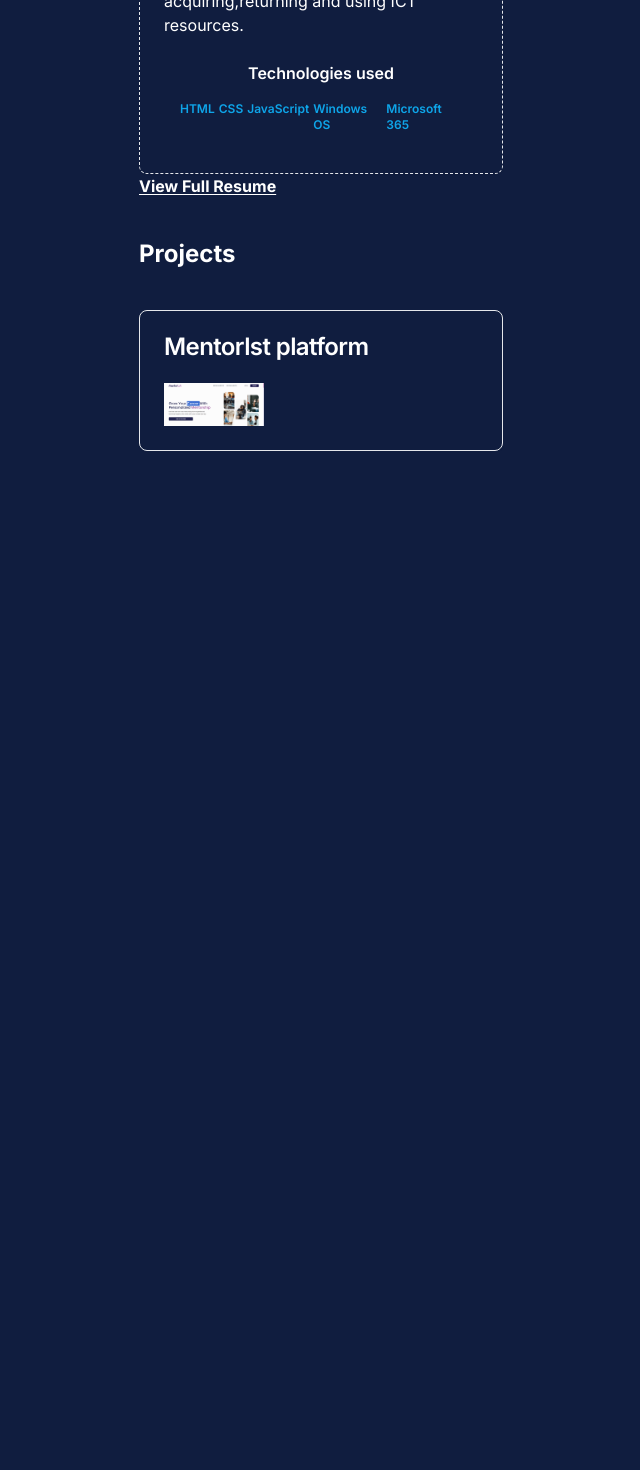
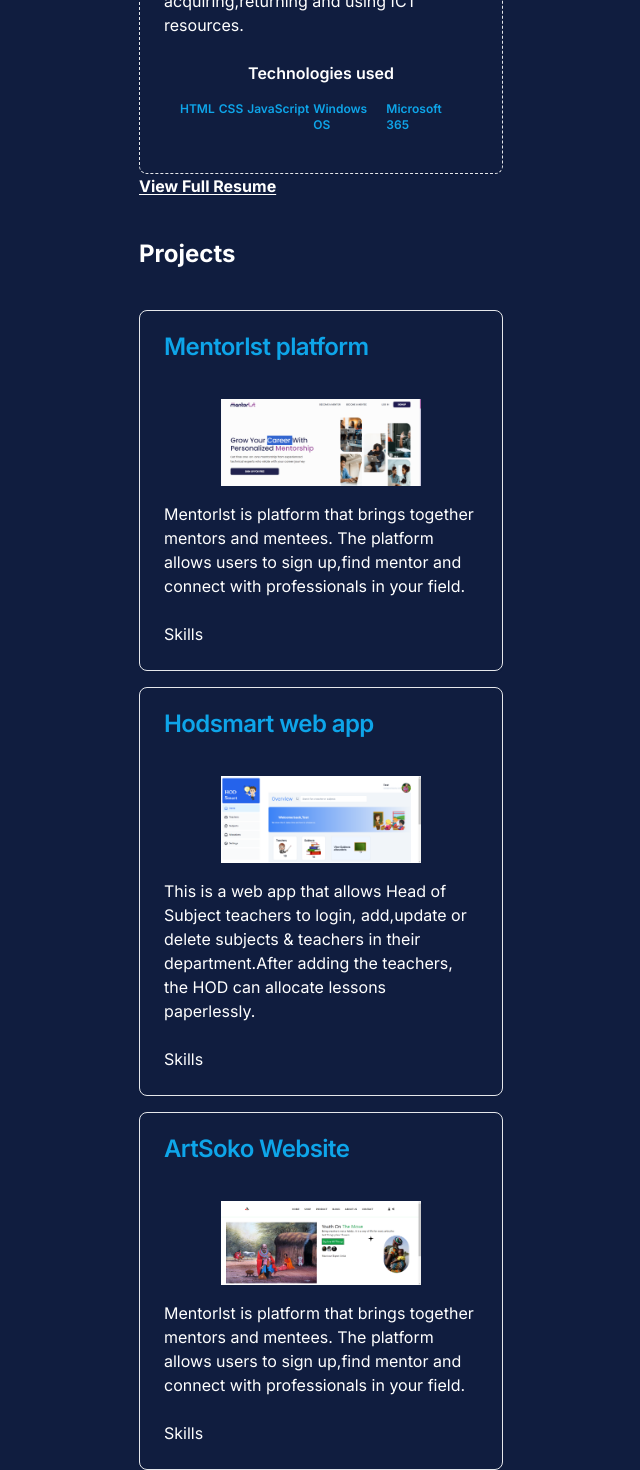
Before and after one commit to matthewkuria/myportifolio, a Next.js app: page / in a window 1280 px wide. Shown: the part 1106-2576 px from the top of the page, without its empty margins (329-969 px from the left). Before the commit the page ends 1557 px from the top, so only its background shows below. Built offline with nearby package versions, Linux system fonts and the light colour scheme.

Commit message:
Add the HOdsmart web app project card

```diff
--- a/app/page.tsx
+++ b/app/page.tsx
@@ -68,23 +68,77 @@
       </section>
       <section id="projects" className="">
         <p className="my-10 font-bold text-2xl">Projects</p>
-        <Card>
+        <Card className="my-4">
           <CardHeader>
-            <CardTitle>Mentorlst platform</CardTitle>
+            <CardTitle className="text-sky-500">Mentorlst platform</CardTitle>
           </CardHeader>
-          <CardContent>
-            <div className="image-div">
+          <CardContent className="flex flex-col items-center justify-center">
+            <div className="image-div p-4">
               <Image
                 src="/mentorlst.png"
-                width={100}
-                height={100}
+                width={200}
+                height={200}
                 alt="The mentorlst platform image"
               />
             </div>
             <div className="content-div">
-
+              <p>Mentorlst is platform that brings together mentors and mentees.
+                The platform allows users to  sign up,find mentor and connect
+                with professionals in your field.
+              </p>
             </div>
           </CardContent>
+          <CardFooter>
+            <p className="">Skills</p>
+          </CardFooter>
+        </Card>
+        <Card className="mt-4">
+          <CardHeader>
+            <CardTitle className="text-sky-500">Hodsmart web app</CardTitle>
+          </CardHeader>
+          <CardContent className="flex flex-col items-center justify-center">
+            <div className="image-div p-4">
+              <Image
+                src="/hodsmart.png"
+                width={200}
+                height={200}
+                alt="The hodsmart platform image"
+              />
+            </div>
+            <div className="content-div">
+              <p>This is a web app that allows Head of Subject teachers to login,
+                add,update or delete subjects & teachers in their department.After adding the teachers,
+                the HOD can allocate lessons paperlessly.
+              </p>
+            </div>
+          </CardContent>
+          <CardFooter>
+            <p className="">Skills</p>
+          </CardFooter>
+        </Card>
+        <Card className="mt-4">
+          <CardHeader>
+            <CardTitle className="text-sky-500">ArtSoko Website</CardTitle>
+          </CardHeader>
+          <CardContent className="flex flex-col items-center justify-center">
+            <div className="image-div p-4">
+              <Image
+                src="/artsoko.png"
+                width={200}
+                height={200}
+                alt="The artsoko platform image"
+              />
+            </div>
+            <div className="content-div">
+              <p>Mentorlst is platform that brings together mentors and mentees.
+                The platform allows users to  sign up,find mentor and connect
+                with professionals in your field.
+              </p>
+            </div>
+          </CardContent>
+          <CardFooter>
+            <p className="">Skills</p>
+          </CardFooter>
         </Card>
       </section>
 
```
Also changed, not shown: public/artsoko.png (added).
